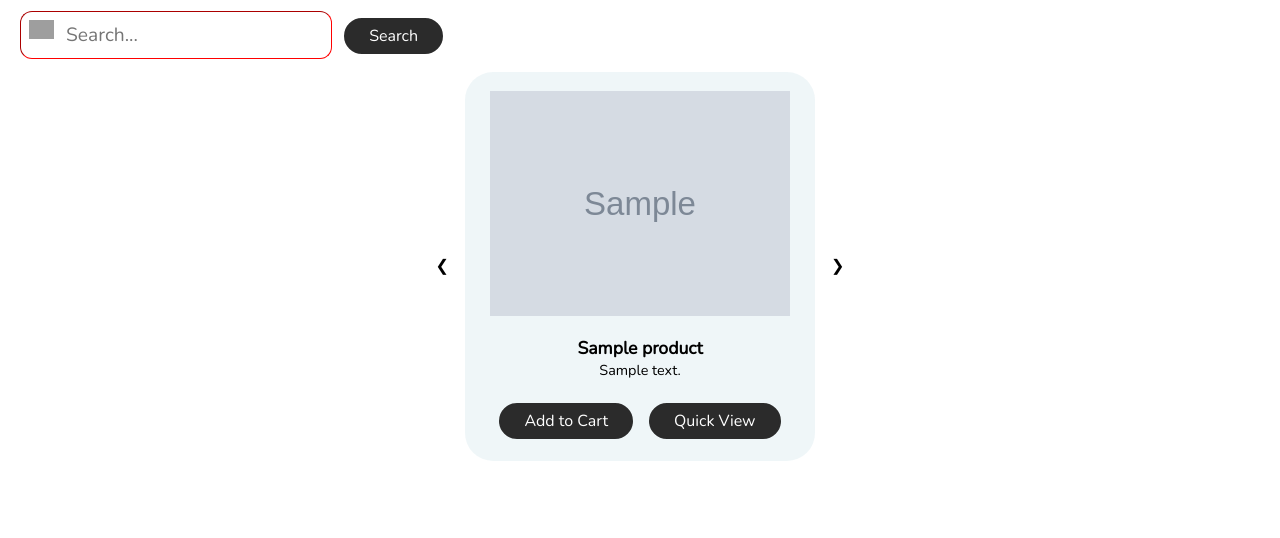
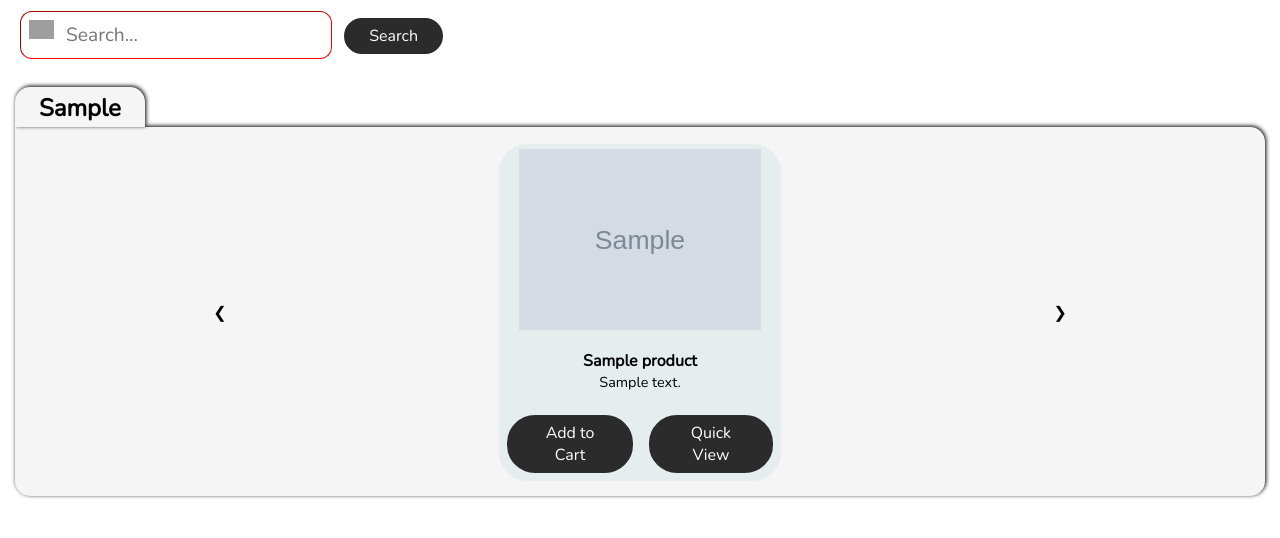
Before and after one commit to nikhivishwaa/JKart-Ecommerce-Website, a Django app: page /shop/ in a window 1280 px wide. Shown: the part 85-623 px from the top of the page. Run offline with Django 4.2, Linux system fonts and the light colour scheme; tables that the repository leaves empty hold one stand-in row (values such as "Sample post"); grey boxes marked "Sample" are stand-in pictures; grey boxes are pictures that could not be loaded.

Commit message:
Multiple carousal creation successfull with a long time

```diff
--- a/jkart/shop/static/shop/CSS/carousal.css
+++ b/jkart/shop/static/shop/CSS/carousal.css
@@ -1,28 +1,58 @@
+.carousal-heading {
+    font-size: 1.5rem;
+    margin: 15px 0px 0px 15px;
+    background-color: whitesmoke;
+    border: 2px solid whitesmoke;
+    box-shadow: 1px -1px 4px black;
+    border-bottom: none;
+    display: inline-block;
+    padding: 3px 22px;
+    border-radius: 15px 15px 0px 0px;
+}
+.slider{
+    background-color: whitesmoke;
+    border: 2px solid whitesmoke;
+    box-shadow: 1px -1px 4px black;
+    border-bottom: none;
+    padding: 15px 5px;
+    border-radius: 0px 15px 15px 15px;
+    margin: 0px 15px;
+    margin-bottom: 15px;
+}
+
 .carousal {
     display: flex;
     align-items: center;
     justify-content: center;
     flex-direction: column;
+    width: 88vw;
+    position: relative;
+    margin: 0px auto;
 }
 
-.carousal ul {
+.slide {
     display: flex;
     align-items: center;
     justify-content: space-around;
     display: none;
+    width: 100%;
 }
-.carousal ul li{
+
+.carousal ul li {
     list-style: none;
 }
+
 .shift-slide {
     cursor: pointer;
     padding: 8px;
 }
+
 .shift-slide:hover {
     color: var(--color);
     background-color: var(--bgcolor);
     border-radius: 5px;
 }
+
 .carousal ul:first-child {
     display: flex;
 }
@@ -34,9 +64,10 @@
     flex-direction: column;
     background-color: #519cae17;
     border-radius: 28px;
-    width: 350px;
+    width: 25%;
     aspect-ratio: 9/10;
     margin: 0px 8px;
+    position: relative;
 }
 
 .items img {
@@ -50,7 +81,7 @@
 }
 
 .caption h3 {
-    font-size: 1.1rem;
+    font-size: 1rem;
     text-align: center;
 }
 
@@ -59,7 +90,8 @@
     text-align: center;
 }
 
-.button-section{
+.button-section {
     display: flex;
     align-items: center;
+    justify-content: center;
 }
--- a/jkart/shop/templates/shop/home.html
+++ b/jkart/shop/templates/shop/home.html
@@ -17,12 +17,13 @@
         <input type="submit" value="Search" class="btn .cart">
     </form>
 </section>
+{% for i, k in allprod.items %}
+<h1 class="carousal-heading">{{i}}</h1>
+<div class="slider">
     <div class="carousal">
-
-
-    <ul class="slide">
-        <li><a onclick="prevSlide()" class="shift-slide">❮</a></li>
-        {% for j in products|slice:"0:" %}
+        <ul class="slide car{{forloop.counter}}" id="car{{forloop.counter}}-sl0">
+            <li><a class="shift-slide prev" id="prev{{forloop.counter}}-sl0">❮</a></li>
+            {% for j in k.products|slice:"0:" %}
             <li class="items">
                 <img src="/media/{{j.image}}" alt="product 1">
                 <div class="caption">
@@ -39,20 +40,24 @@
                 </div>
             </li>
             {% if forloop.counter|divisibleby:4 and forloop.counter > 0 and not forloop.last %}
-        <li><a onclick="nextSlide()" class="shift-slide">❯</a></li>
+            <li><a id="next{{forloop.parentloop.counter}}-sl{{forloop.counter}}" class="shift-slide next">❯</a></li>
         </ul>
-    <ul class="slide">
-        <li><a onclick="prevSlide()" class="shift-slide">❮</a></li>
+        <ul class="slide car{{forloop.parentloop.counter}}"
+            id="car{{forloop.parentloop.counter}}-sl{{forloop.counter}}">
+            <li><a id="prev{{forloop.parentloop.counter}}-sl{{forloop.counter}}" class="shift-slide prev">❮</a></li>
 
             {% endif %}
             {% endfor %}
-        <li><a onclick="nextSlide()" class="shift-slide">❯</a></li>
+            <li><a class="shift-slide next" id="next{{forloop.counter}}-sl{{k.products|length}}">❯</a></li>
         </ul>
     </div>
+</div>
+{% endfor %}
 {% endblock %}
 
 {% block script %}
 <script>
     qtyButton();
 </script>
+<script src="{% static 'shop/JS/homepage_carousal.js' %}"></script>
 {% endblock %}
--- a/jkart/shop/views.py
+++ b/jkart/shop/views.py
@@ -6,11 +6,19 @@ from math import ceil
 def index(request):
     # if request.method == 'POST':
     #     print(request.POST.get('search'))
+    # products = Product.objects.all()
+    allprods = {}
+    prod_category = Product.objects.values('sub_category')
+    unique_categories = {item['sub_category'] for item in prod_category}
+    print(prod_category)
+    for _category_ in unique_categories:
+        products = Product.objects.filter(sub_category= _category_)
+        n = len(products)
+        no_of_slides = n//4 + ceil(n/4 - n//4)
+        params = {"no_of_slides" : no_of_slides, "range": range(1, no_of_slides), "products": products}
+        allprods[_category_] = params
 
-    products = Product.objects.all()
-    n = len(products)
-    no_of_slides = n//4 + ceil(n/4 - n//4)
-    params = {"no_of_slides" : no_of_slides, "range": range(1, no_of_slides), "products": products}
+    params = {'allprod': allprods}
     return render(request, 'shop/home.html', params)
 
 def addProduct(request):
@@ -21,8 +29,7 @@ def addProduct(request):
         pr1.category =  request.POST.get('category')
         pr1.sub_category =  request.POST.get('sub-category')
         pr1.publish_date =  request.POST.get('publish-date')
-        print(request.POST)
-        print(request.FILES)
+        # print(request.FILES)
         pr1.price =  request.POST.get('price')
         pr1.image =  request.FILES.get('image')
         pr1.save()
```
Also changed, not shown: jkart/shop/static/shop/JS/cart.js (+0 -28 lines), jkart/shop/static/shop/JS/homepage_carousal.js (added, +41 -0 lines), jkart/shop/static/shop/JS/previous_logics.js (added, +24 -0 lines), jkart/media/shop/images/41-e7WDmFPL._SX300_SY300_QL70_FMwebp_.webp (added), jkart/media/shop/images/51CTXHQux0L._SX679_.jpg (added), jkart/media/shop/images/61WBYAPTV2L._SL1080_.jpg (added), jkart/media/shop/images/61WBYAPTV2L._SL1080__0j6E3Qk.jpg (added), jkart/media/shop/images/71PHHI3RkL._SX679_.jpg (added), jkart/media/shop/images/71PHHI3RkL._SX679__47pD3AO.jpg (added). Lines whose indentation alone changed are shown as unchanged.
